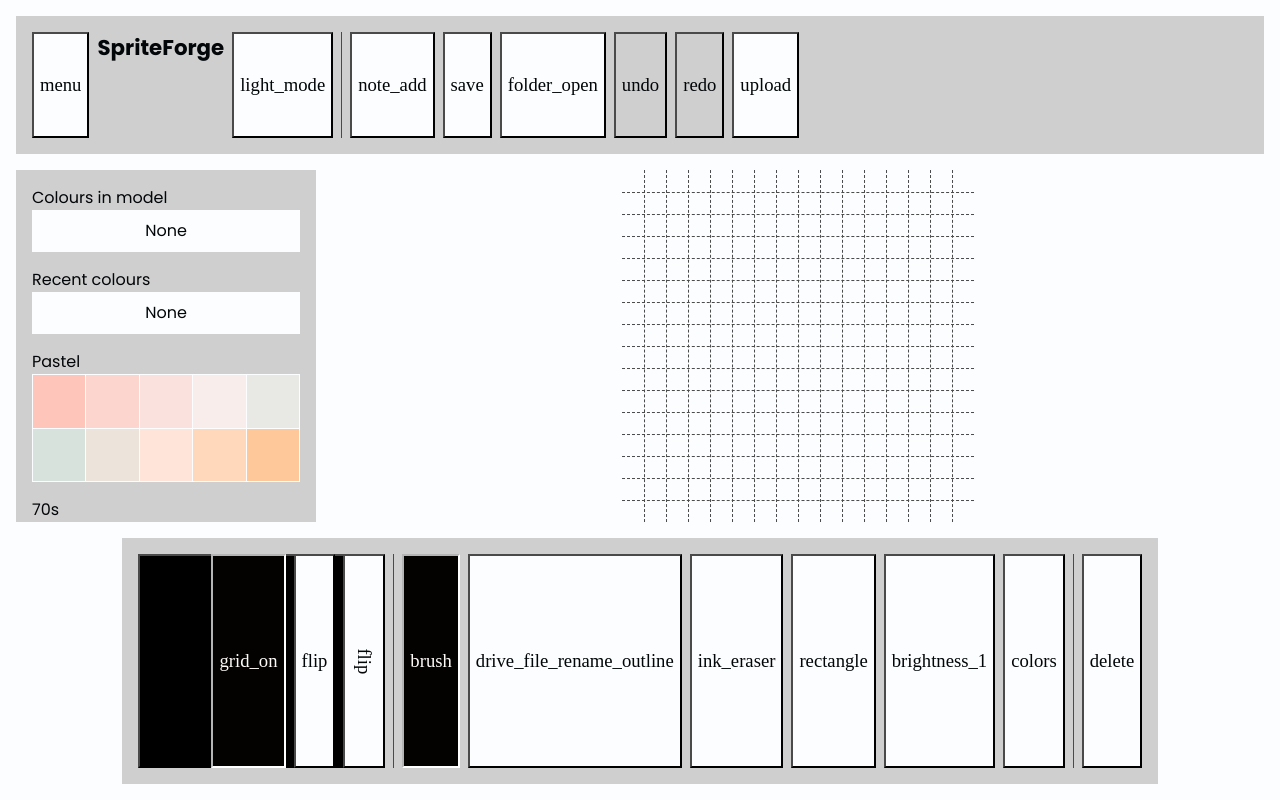
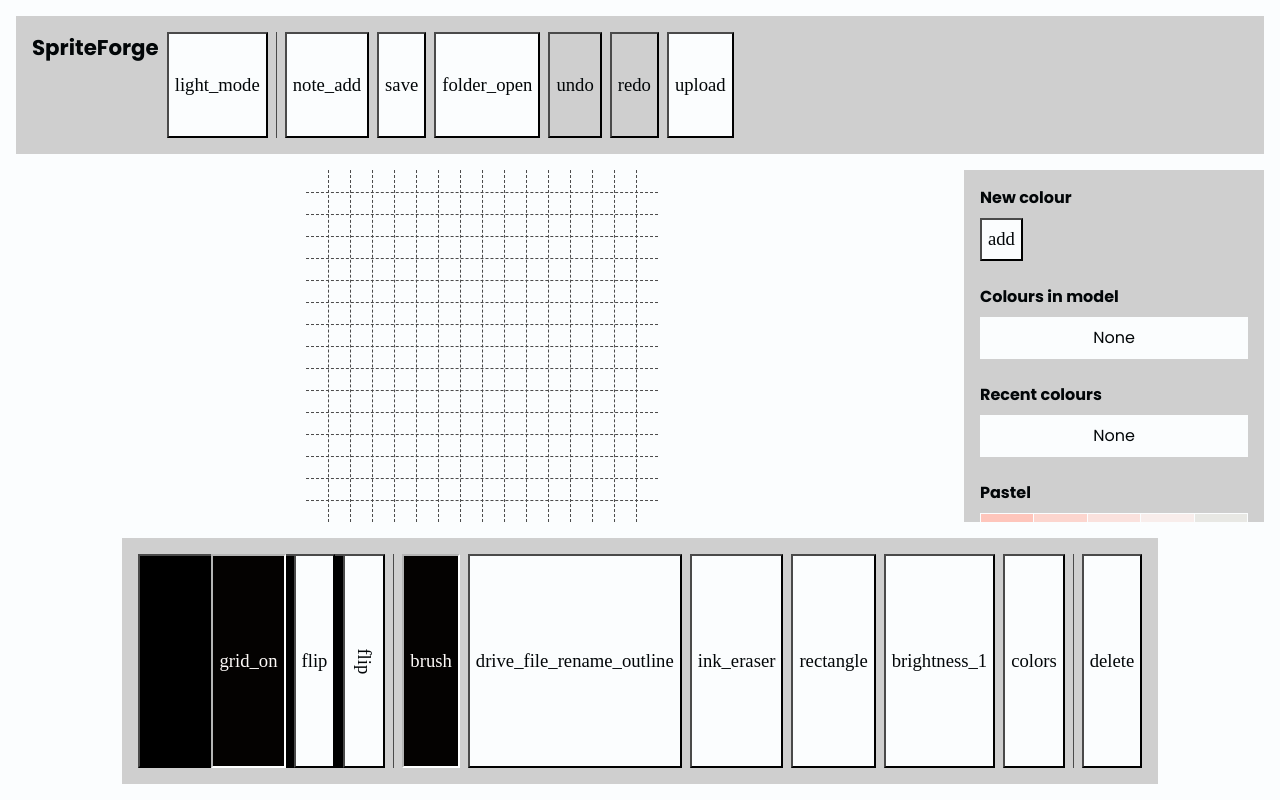
Before and after one commit to Lith1um/SpriteForge, an Angular app: page / in a window 1280 px wide. Built offline with nearby package versions, Linux system fonts and the light colour scheme.

Commit message:
replace menu with palette sidebar on right side

```diff
--- a/src/app/app.component.ts
+++ b/src/app/app.component.ts
@@ -11,7 +11,7 @@ import { SaveOpenDirective } from './directives/save-open.directive';
 import { ToolSelectDirective } from './directives/tool-select.directive';
 import { NewModalComponent } from './components/modals/new-modal.component';
 import { NavbarComponent } from './components/navbar/navbar.component';
-import { SidebarComponent } from './components/sidebar/sidebar.component';
+import { PaletteBarComponent } from './components/palette-bar/palette-bar.component';
 import { ExportModalComponent } from './components/modals/export-modal.component';
 
 @Component({
@@ -28,7 +28,7 @@ import { ExportModalComponent } from './components/modals/export-modal.component
     ToolSelectDirective,
     NavbarComponent,
     NewModalComponent,
-    SidebarComponent,
+    PaletteBarComponent,
   ],
   standalone: true,
   template: `
@@ -41,13 +41,7 @@ import { ExportModalComponent } from './components/modals/export-modal.component
         (exportFile)="exportModelVisible.set(true)">
       </sf-navbar>
 
-      <div class="flex-1 min-h-0 relative flex px-3">
-        <sf-sidebar
-          [(show)]="menuOpen"
-          [selectedColour]="canvasService.state.colour()"
-          (updateColour)="canvasService.state.colour.set($event)">
-        </sf-sidebar>
-
+      <div class="flex-1 min-h-0 relative flex px-3 overflow-hidden">
         @if (canvasService.state.started()) {
           <sf-canvas
             sfUndoRedo
@@ -57,6 +51,12 @@ import { ExportModalComponent } from './components/modals/export-modal.component
             (openModel)="openModelVisible.set(true)">
           </sf-canvas>
         }
+
+        <sf-palette-bar
+          [(show)]="paletteOpen"
+          [selectedColour]="canvasService.state.colour()"
+          (updateColour)="canvasService.state.colour.set($event)">
+        </sf-palette-bar>
       </div>
 
       @if (canvasService.state.started()) {
@@ -65,9 +65,9 @@ import { ExportModalComponent } from './components/modals/export-modal.component
           [colour]="canvasService.state.colour()"
           [tool]="canvasService.state.tool()"
           [showGrid]="canvasService.state.showGrid()"
+          [(showPalette)]="paletteOpen"
           [mirrorX]="canvasService.state.mirrorHorizontal()"
           [mirrorY]="canvasService.state.mirrorVertical()"
-          (updateColour)="canvasService.state.colour.set($event)"
           (updateTool)="canvasService.state.tool.set($event)"
           (clearCanvas)="canvasService.clearCanvas()"
           (toggleGrid)="toggleGrid()"
@@ -110,6 +110,7 @@ export class AppComponent {
   canvasService = inject(CanvasService);
 
   menuOpen = signal<boolean>(true);
+  paletteOpen = signal<boolean>(true);
   newModelVisible = signal<boolean>(false);
   openModelVisible = signal<boolean>(false);
   saveModelVisible = signal<boolean>(false);
--- a/src/app/components/navbar/navbar.component.ts
+++ b/src/app/components/navbar/navbar.component.ts
@@ -9,9 +9,9 @@ import { DarkModeService } from '../../services/dark-mode.service';
   imports: [IconComponent],
   template: `
     <div class="bg-light p-3 m-3 flex flex-wrap gap-2">
-      <button class="icon-button" (click)="toggleMenu.emit()">
+      <!-- <button class="icon-button" (click)="toggleMenu.emit()">
         <sf-icon>menu</sf-icon>
-      </button>
+      </button> -->
 
       <div class="text-lg font-weight-bold">SpriteForge</div>
 
--- a/src/app/components/sidebar/sidebar.component.ts
+++ b/src/app/components/palette-bar/palette-bar.component.ts
@@ -1,24 +1,36 @@
-import { ChangeDetectionStrategy, Component, computed, effect, inject, input, model, output } from '@angular/core';
+import { ChangeDetectionStrategy, Component, computed, effect, inject, input, model, output, signal } from '@angular/core';
 import { PalettesService } from '../../services/palettes.service';
 import { toSignal } from '@angular/core/rxjs-interop';
 import { debounceTime, fromEvent, startWith } from 'rxjs';
 import { CanvasService } from '../../services/canvas.service';
 import { PaletteComponent } from '../../shared/components/palette/palette.component';
 import { palettes } from '../../data/palettes';
+import { IconComponent } from '../../shared/components/icon/icon.component';
+import { debounce } from '../../shared/helpers/debounce';
+import { StringSortPipe } from '../../shared/pipes/string-sort.pipe';
 
 @Component({
-  selector: 'sf-sidebar',
+  selector: 'sf-palette-bar',
   standalone: true,
-  imports: [PaletteComponent],
+  imports: [PaletteComponent, IconComponent, StringSortPipe],
   template: `
     <div
-      class="sidebar transition-all h-100 mr-3"
+      class="sidebar transition-all h-100 ml-3"
       [class.sidebar-mobile]="isMobile()"
       [class.show]="show()">
       <div class="bg-light p-3 h-100 overflow-y-auto">
+
+        <h6>New colour</h6>
+        <div class="flex mb-4">
+          <input #colorInput type="color" class="w-0 border-none m-0 p-0 invisible" [value]="colour()" (input)="onInput($event)"/>
+          <button class="icon-button" (click)="colorInput.click()">
+            <sf-icon>add</sf-icon>
+          </button>
+        </div>
+
         <sf-palette
           name="Colours in model"
-          [colours]="usedColours()"
+          [colours]="usedColours() | stringSort"
           [selectedColour]="selectedColour()"
           (updateColour)="clickedColour($event)">
         </sf-palette>
@@ -44,10 +56,10 @@ import { palettes } from '../../data/palettes';
   styles: [`
     .sidebar {
       width: 300px;
-      margin-left: calc(-300px - 1rem);
+      margin-right: calc(-300px - 1rem);
 
       &.show {
-        margin-left: 0;
+        margin-right: 0;
       }
     }
 
@@ -60,13 +72,17 @@ import { palettes } from '../../data/palettes';
       max-width: 80%;
 
       &.show {
-        transform: translate3d(0, 0, 0);
+        transform: translateX(calc(-100% - 1rem));
       }
+    }
+
+    input[type=color] {
+      height: 35px;
     }
   `],
   changeDetection: ChangeDetectionStrategy.OnPush,
 })
-export class SidebarComponent {
+export class PaletteBarComponent {
   canvasService = inject(CanvasService);
   palettesService = inject(PalettesService);
 
@@ -93,6 +109,9 @@ export class SidebarComponent {
 
   customPalettes = palettes;
 
+  colour = signal<string>('#ffffff');
+  debounceColor = debounce((colour: string) => this.updateColour.emit(colour));
+
   constructor() {
     effect(() => {
       if (this.isMobile()) {
@@ -108,4 +127,8 @@ export class SidebarComponent {
     }
   }
 
+  onInput(e: Event): void {
+    this.debounceColor((<HTMLInputElement>e.target).value);
+  }
+
 }
--- a/src/app/components/toolbar/toolbar.component.ts
+++ b/src/app/components/toolbar/toolbar.component.ts
@@ -1,4 +1,4 @@
-import { ChangeDetectionStrategy, Component, input, output } from '@angular/core';
+import { ChangeDetectionStrategy, Component, input, model, output } from '@angular/core';
 import { IconComponent } from '../../shared/components/icon/icon.component';
 import { CanvasTool } from '../../interfaces/canvas-state.interface';
 import { debounce } from '../../shared/helpers/debounce';
@@ -10,8 +10,7 @@ import { debounce } from '../../shared/helpers/debounce';
   template: `
     <div class="bg-light p-3 flex flex-wrap gap-2">
       <label class="flex" title="colour">
-        <input #colorInput type="color" class="h-100 w-0 border-none m-0 p-0 invisible" [value]="colour()" (input)="onInput($event)"/>
-        <button class="icon-button" [style.backgroundColor]="colour()" (click)="colorInput.click()">
+        <button class="icon-button" [style.backgroundColor]="colour()" (click)="togglePalette()">
           <sf-icon style="color: transparent;">palette</sf-icon>
         </button>
       </label>
@@ -72,18 +71,17 @@ export class ToolbarComponent {
   mirrorX = input.required<boolean>();
   mirrorY = input.required<boolean>();
 
+  showPalette = model.required<boolean>();
+
   readonly ToolEnum = CanvasTool;
 
-  updateColour = output<string>();
   updateTool = output<CanvasTool>();
   clearCanvas = output<void>();
   toggleGrid = output<void>();
   mirrorHorizontal = output<void>();
   mirrorVertical = output<void>();
 
-  debounceColor = debounce((colour: string) => this.updateColour.emit(colour));
-
-  onInput(e: Event): void {
-    this.debounceColor((<HTMLInputElement>e.target).value);
+  togglePalette(): void {
+    this.showPalette.update(show => !show);
   }
 }
--- a/src/app/shared/components/palette/palette.component.ts
+++ b/src/app/shared/components/palette/palette.component.ts
@@ -4,8 +4,8 @@ import { ChangeDetectionStrategy, Component, input, output } from '@angular/core
   selector: 'sf-palette',
   standalone: true,
   template: `
-    <div>{{ name() }}</div>
-    <div class="palette-container overflow-y-auto mb-3">
+    <h6>{{ name() }}</h6>
+    <div class="palette-container overflow-y-auto mb-4">
       <div class="grid used-colours border border-1">
         @for (colour of colours(); track $index) {
           <div
--- /dev/null
+++ b/src/app/shared/pipes/string-sort.pipe.ts
@@ -0,0 +1,16 @@
+import { Pipe, PipeTransform } from '@angular/core';
+
+@Pipe({
+  name: 'stringSort',
+  pure: true,
+  standalone: true
+})
+export class StringSortPipe implements PipeTransform {
+  transform(value: string[] | null, asc = false): string[] | null {
+    if (!value) {
+      return null;
+    }
+    return value.sort((a, b) => a.localeCompare(b));
+  }
+
+}
```
